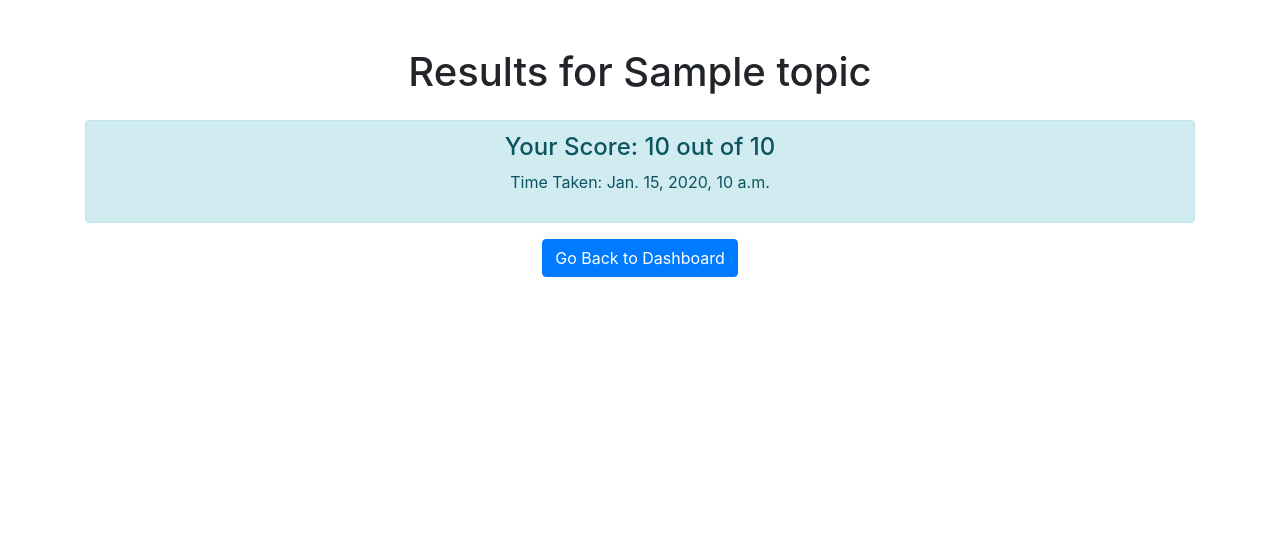
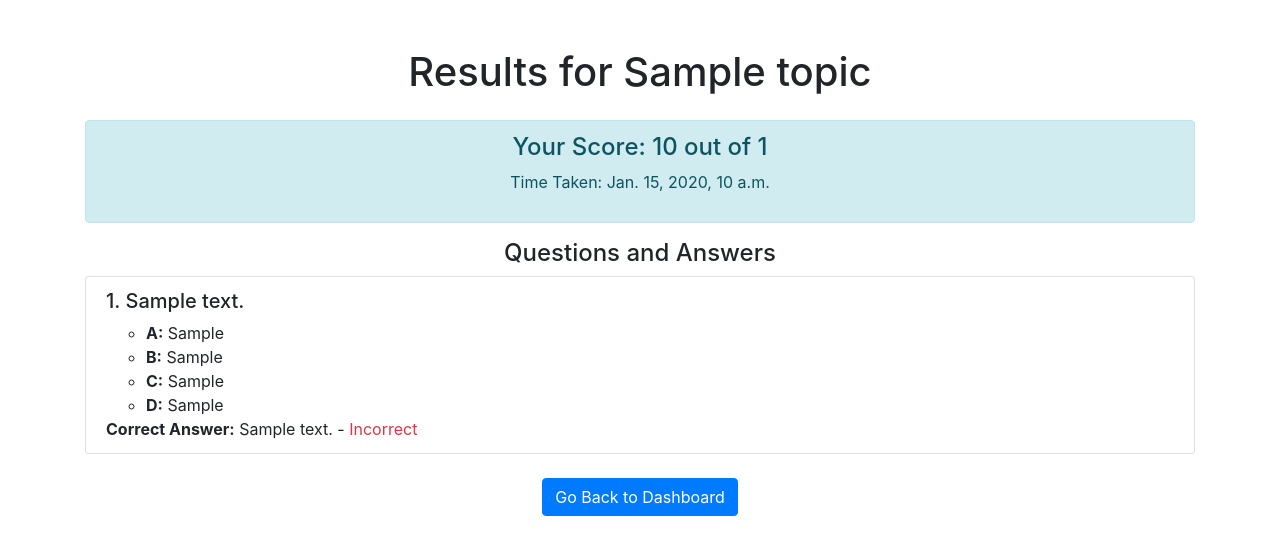
Before and after one commit to MarufSwe/django-quiz-app, a Django app: template quiz/templates/quiz_result.html in a window 1280 px wide. Shown: the top 555 px of the page. Run offline with Django 5.2, Linux system fonts and the light colour scheme; tables that the repository leaves empty hold one stand-in row (values such as "Sample post"); the template is opened without the code that fills it: values that come from a table or form of the project are taken from there, most other values are stand-ins (such as "Sample title", 1, 10 or a date in 2020); some libraries are stand-ins or nearby versions.

Commit message:
quiz is done

```diff
--- a/quiz/templates/quiz_result.html
+++ b/quiz/templates/quiz_result.html
@@ -1,17 +1,73 @@
+<!--<!DOCTYPE html>-->
+<!--<html lang="en">-->
+<!--<head>-->
+<!--    <meta charset="UTF-8">-->
+<!--    <meta name="viewport" content="width=device-width, initial-scale=1.0">-->
+<!--    <title>Quiz Result</title>-->
+<!--    <link rel="stylesheet" href="https://stackpath.bootstrapcdn.com/bootstrap/4.5.2/css/bootstrap.min.css">-->
+<!--</head>-->
+<!--<body>-->
+<!--    <div class="container my-5">-->
+<!--        <h1 class="text-center mb-4">Results for {{ topic.name }}</h1>-->
+<!--        <div class="alert alert-info text-center">-->
+<!--            <h4>Your Score: {{ score }} out of 10</h4>-->
+<!--            <p>Time Taken: {{ time_taken }}</p>-->
+<!--        </div>-->
+<!--        <div class="text-center">-->
+<!--            <a href="{% url 'dashboard' %}" class="btn btn-primary">Go Back to Dashboard</a>-->
+<!--        </div>-->
+<!--    </div>-->
+<!--</body>-->
+<!--</html>-->
+
+
+
 <!DOCTYPE html>
 <html lang="en">
 <head>
     <meta charset="UTF-8">
     <meta name="viewport" content="width=device-width, initial-scale=1.0">
-    <title>Quiz Result</title>
+    <title>Results for {{ topic.name }}</title>
     <link rel="stylesheet" href="https://stackpath.bootstrapcdn.com/bootstrap/4.5.2/css/bootstrap.min.css">
 </head>
 <body>
     <div class="container my-5">
         <h1 class="text-center mb-4">Results for {{ topic.name }}</h1>
         <div class="alert alert-info text-center">
-            <h4>Your Score: {{ score }} out of 10</h4>
+            <h4>Your Score: {{ score }} out of {{ total_questions }}</h4>
             <p>Time Taken: {{ time_taken }}</p>
+        </div>
+        <div class="mb-4">
+            <h4 class="text-center">Questions and Answers</h4>
+            <ul class="list-group">
+                {% for detail in question_details %}
+                <li class="list-group-item">
+                    <h5>{{ forloop.counter }}. {{ detail.question.question_text }}</h5>
+                    <ul>
+                        <li class="{% if detail.selected_answer == 'A' %}font-weight-bold{% endif %}">
+                            <strong>A:</strong> {{ detail.question.option_a }}
+                        </li>
+                        <li class="{% if detail.selected_answer == 'B' %}font-weight-bold{% endif %}">
+                            <strong>B:</strong> {{ detail.question.option_b }}
+                        </li>
+                        <li class="{% if detail.selected_answer == 'C' %}font-weight-bold{% endif %}">
+                            <strong>C:</strong> {{ detail.question.option_c }}
+                        </li>
+                        <li class="{% if detail.selected_answer == 'D' %}font-weight-bold{% endif %}">
+                            <strong>D:</strong> {{ detail.question.option_d }}
+                        </li>
+                    </ul>
+                    <p class="mb-0">
+                        <strong>Correct Answer:</strong> {{ detail.correct_answer }} -
+                        {% if detail.is_correct %}
+                        <span class="text-success">Correct</span>
+                        {% else %}
+                        <span class="text-danger">Incorrect</span>
+                        {% endif %}
+                    </p>
+                </li>
+                {% endfor %}
+            </ul>
         </div>
         <div class="text-center">
             <a href="{% url 'dashboard' %}" class="btn btn-primary">Go Back to Dashboard</a>
```
Also changed, not shown: quiz/views.py (+38 -2 lines).
